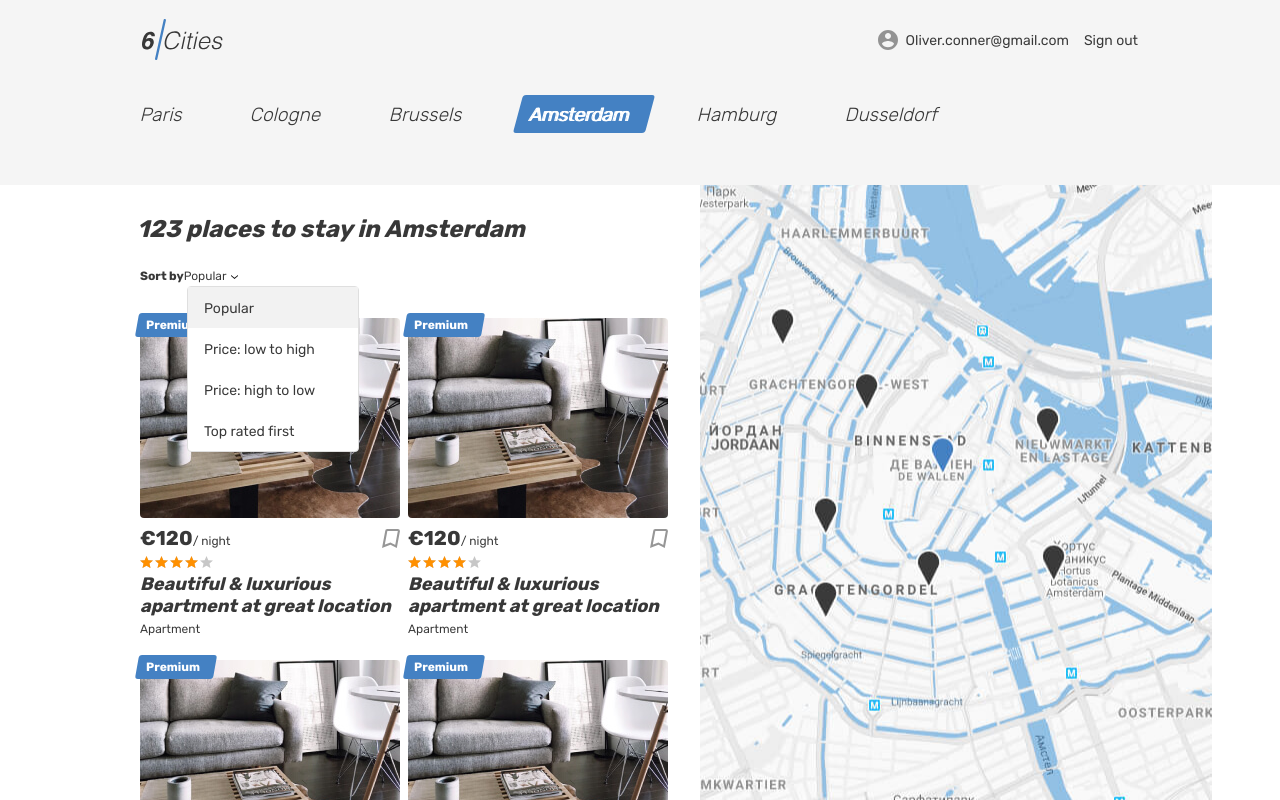
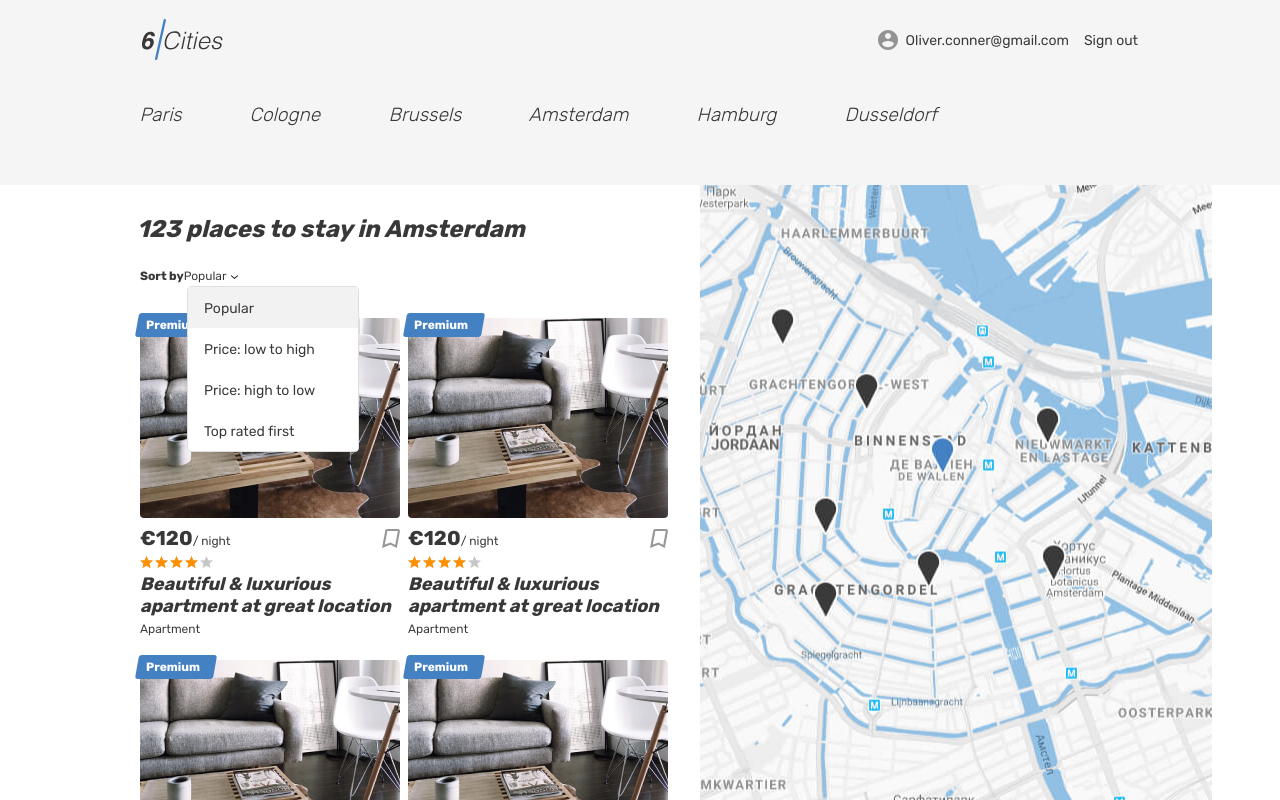
Before and after one commit to ilyaip/2026599-six-cities-9, a React (Create React App) app in the folder project/: page / in a window 1280 px wide. Built offline with nearby package versions, Linux system fonts and the light colour scheme.

Commit message:
module2-task1

```diff
--- a/project/src/components/welcome-screen/welcome-screen.tsx
+++ b/project/src/components/welcome-screen/welcome-screen.tsx
@@ -3,6 +3,8 @@ import PlaceCard from '../place-card/place-card';
 type WelcomeScreenProps = {
   rentalOffers: number;
 }
+
+const CITIES = ['Paris', 'Cologne', 'Brussels', 'Amsterdam', 'Hamburg', 'Dusseldorf'];
 
 function WelcomeScreen({rentalOffers} : WelcomeScreenProps) : JSX.Element {
   return (
@@ -40,36 +42,17 @@ function WelcomeScreen({rentalOffers} : WelcomeScreenProps) : JSX.Element {
         <div className="tabs">
           <section className="locations container">
             <ul className="locations__list tabs__list">
-              <li className="locations__item">
-                <a className="locations__item-link tabs__item" href="#">
-                  <span>Paris</span>
-                </a>
-              </li>
-              <li className="locations__item">
-                <a className="locations__item-link tabs__item" href="#">
-                  <span>Cologne</span>
-                </a>
-              </li>
-              <li className="locations__item">
-                <a className="locations__item-link tabs__item" href="#">
-                  <span>Brussels</span>
-                </a>
-              </li>
-              <li className="locations__item">
-                <a className="locations__item-link tabs__item tabs__item--active">
-                  <span>Amsterdam</span>
-                </a>
-              </li>
-              <li className="locations__item">
-                <a className="locations__item-link tabs__item" href="#">
-                  <span>Hamburg</span>
-                </a>
-              </li>
-              <li className="locations__item">
-                <a className="locations__item-link tabs__item" href="#">
-                  <span>Dusseldorf</span>
-                </a>
-              </li>
+              {
+                CITIES.map((city) =>
+                  (
+                    <li key={city} className="locations__item">
+                      <a className="locations__item-link tabs__item" href="#">
+                        <span>{city}</span>
+                      </a>
+                    </li>
+                  ),
+                )
+              }
             </ul>
           </section>
         </div>
```
